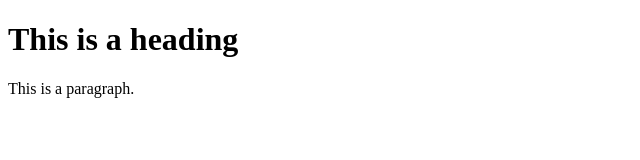
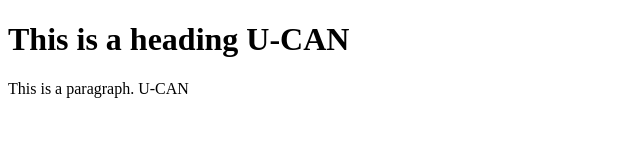
Before and after one commit to mdmamunsci/u-can-html, a plain HTML site: page index.html in a window 1280 px wide. Shown: the whole page, without its empty margins (0-640 px from the left). Drawn offline with Linux system fonts and the light colour scheme.

Commit message:
Update index.html

```diff
--- a/index.html
+++ b/index.html
@@ -1,10 +1,10 @@
 <!DOCTYPE html>
 <html>
-<title>HTML Tutorial</title>
+<title>HTML Tutorial U-CAN</title>
 <body>
 
-<h1>This is a heading</h1>
-<p>This is a paragraph.</p>
+<h1>This is a heading U-CAN</h1>
+<p>This is a paragraph. U-CAN</p>
 
 </body>
 </html>
```
